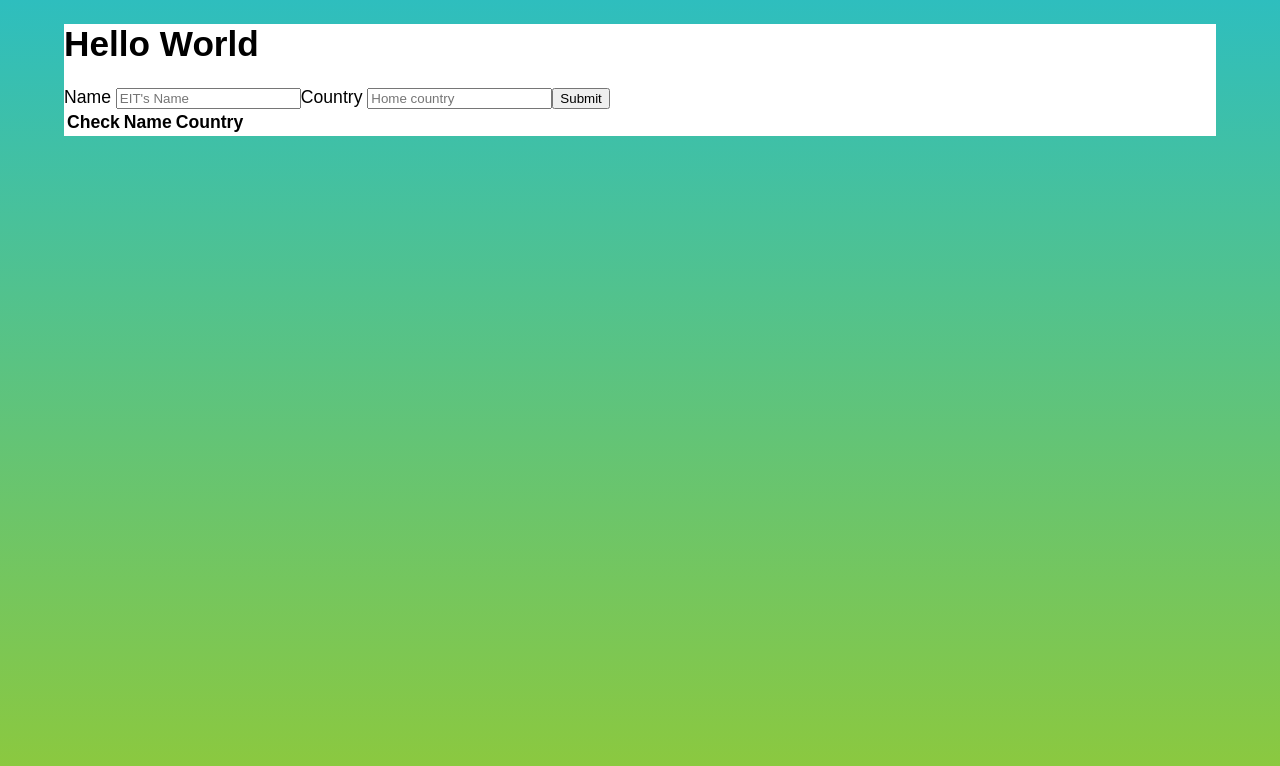
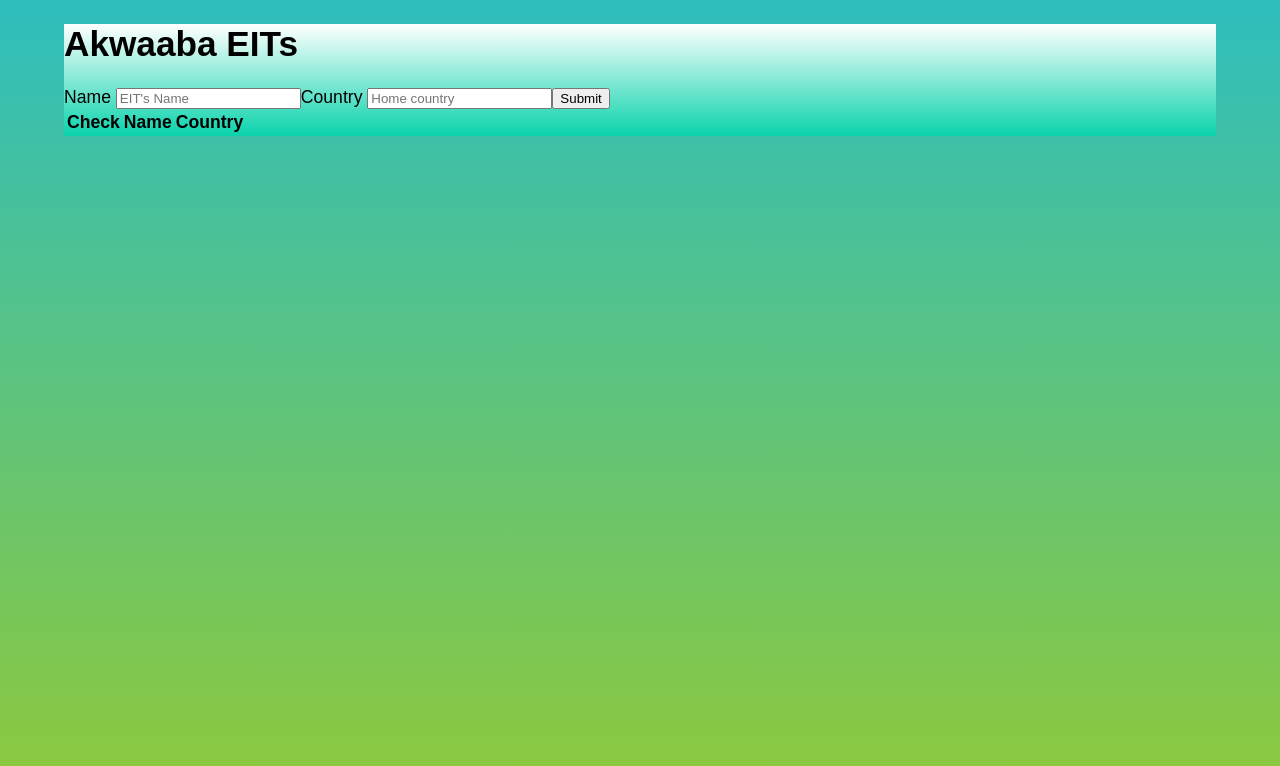
Before and after one commit to lawrence-chege/eit-app, a React (Create React App) app in the folder app/: page / in a window 1280 px wide. Shown: the top 766 px of the page. Built offline with nearby package versions, Linux system fonts and the light colour scheme.

Commit message:
change background color

```diff
--- a/app/src/App.css
+++ b/app/src/App.css
@@ -45,4 +45,5 @@ body {
   margin:0 auto;
   min-height: 100%;
   background: white;
+  background-image: linear-gradient(to top, #09d3ac, white)
 }
--- a/app/src/App.js
+++ b/app/src/App.js
@@ -24,7 +24,7 @@ class App extends Component {
 
     return(
       <div className="container">
-        <h1>Hello World</h1>
+        <h1>Akwaaba EITs</h1>
         < Form handleSubmit={this.handleSubmit}/>
         <Table charactersData = {this.state.characters} removeCharacter={this.removeCharacter}/>
       </div>
```
